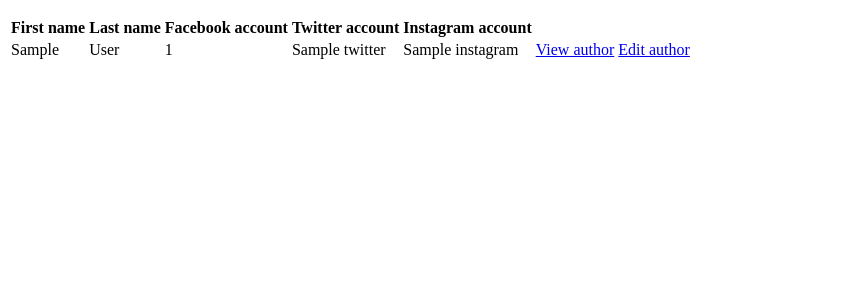
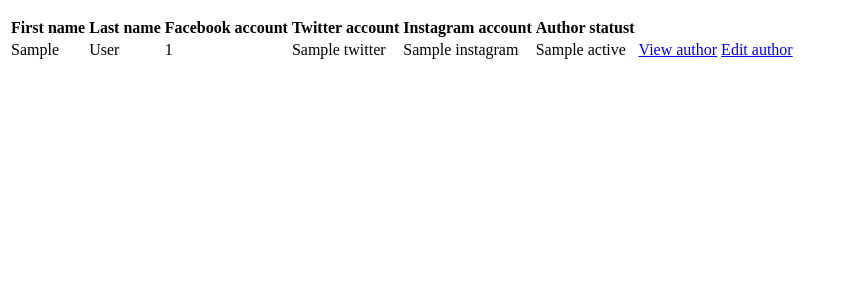
Before and after one commit to CodeEvent/week5_shop_project, a Flask app: page /authors in a window 1280 px wide. Shown: the part 88-388 px from the top of the page, without its empty margins (0-844 px from the left). Run offline with Flask 2, Linux system fonts and the light colour scheme; a database or web service that is not in the repository returns one stand-in record (values such as "Sample title"); some libraries are stand-ins or nearby versions.

Commit message:
thursday @17"

```diff
--- a/controllers/books_controller.py
+++ b/controllers/books_controller.py
@@ -5,14 +5,13 @@ from models.book import Book
 import repositories.book_repo as book_repo
 import repositories.author_repo as author_repo
 
-from repositories.book_repo import select_all
 
 books_blueprint = Blueprint("books", __name__)
 
 # NEW > GET > '/books/new' = #Returns an HTML form to the browser
 @books_blueprint.route("/books/new", methods=['GET']) #NEW
 def books():
-    authors = select_all()
+    authors = author_repo.select_all()
     books = book_repo.select_all()
     return render_template('books/new.html', books=books, authors=authors)
 
--- a/templates/authors/index.html
+++ b/templates/authors/index.html
@@ -9,7 +9,7 @@
         <th>Facebook account</th>
         <th>Twitter account</th>
         <th>Instagram account</th>
-
+        <th>Author statust</th>
 
 
 
@@ -24,6 +24,7 @@
         <td>{{author.fb_page}}</td>
         <td>{{author.twitter}}</td>
         <td>{{author.instagram}}</td>
+        <td>{{author.active}}</td>
         <td><a href="/authors/{{author.id}}">View author</a></td>
         <td><a href="/authors/{{author.id}}/edit">Edit author</a></td>
     </tr>
```
Also changed, not shown: templates/books/new.html (+3 -8 lines).
